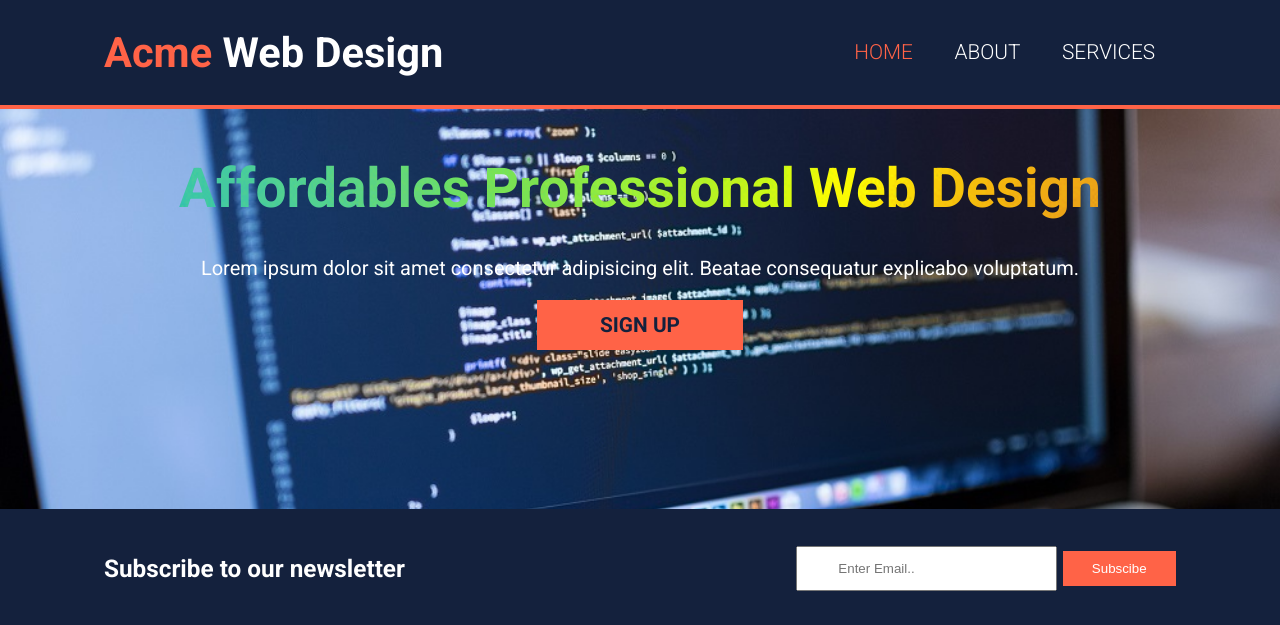
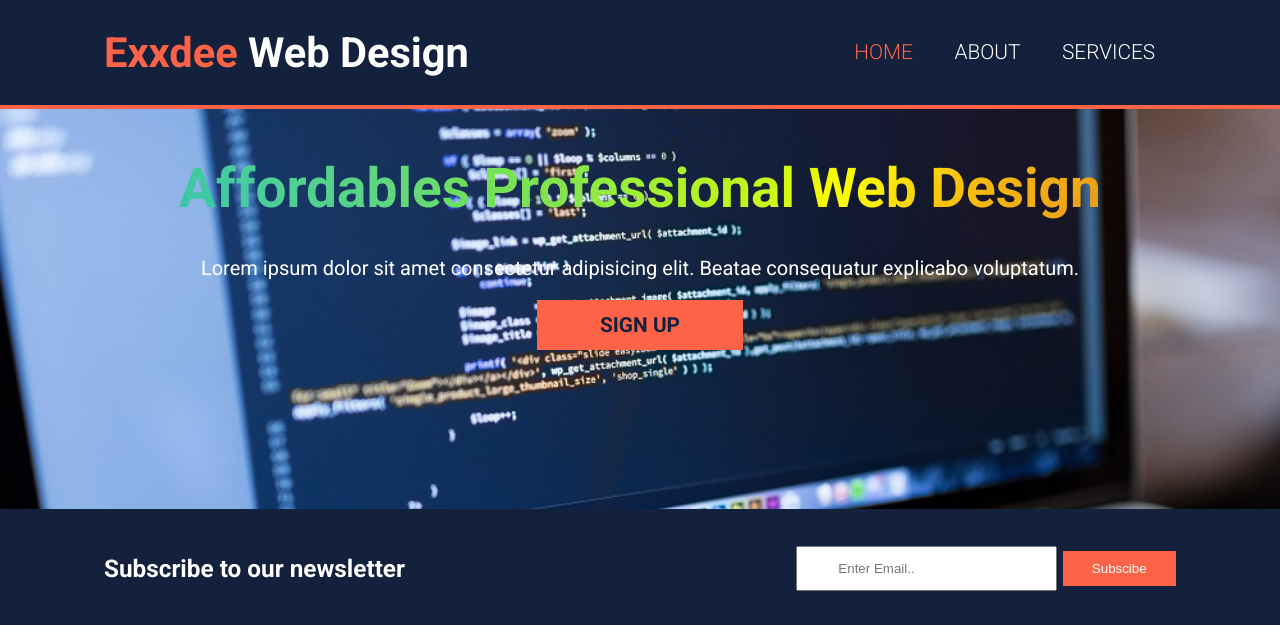
Before and after one commit to olakunle-exxdee/acme, a plain HTML site: page index.html in a window 1280 px wide. Shown: the top 625 px of the page. Drawn offline with Linux system fonts and the light colour scheme.

Commit message:
commit to 'master'

```diff
--- a/index.html
+++ b/index.html
@@ -13,7 +13,7 @@
     <header class="header">
         <div class="content">
             <div class="blue">
-                <h1 class="yellow"><span class="red">Acme</span> Web Design</h1>
+                <h1 class="yellow"><span class="red">Exxdee</span> Web Design</h1>
             </div>
             <nav>
                 <ul>
```
